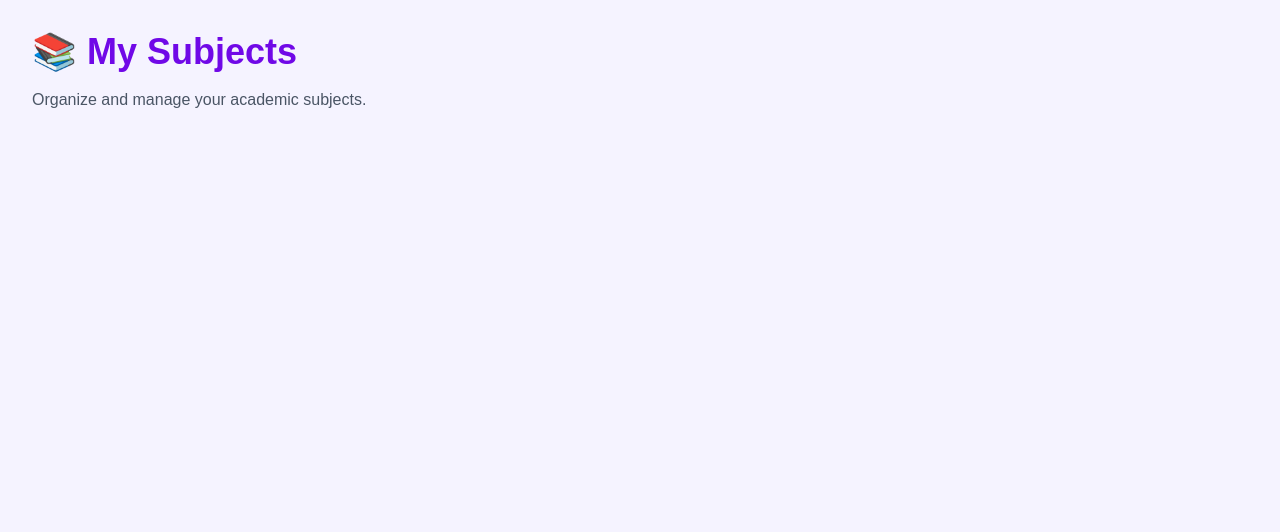
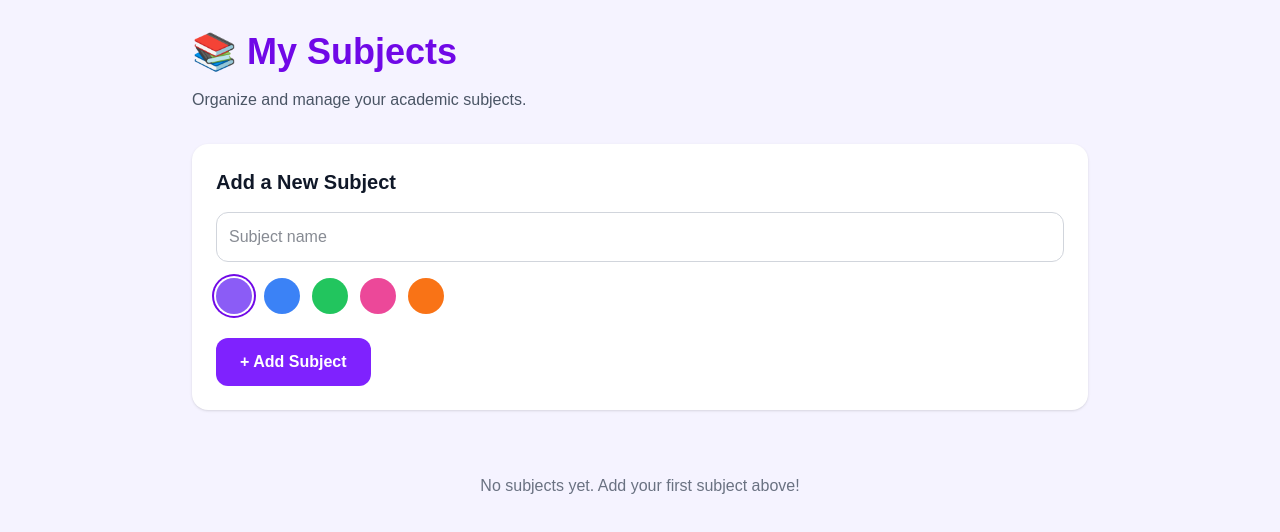
Before and after one commit to Lauralemassova/studyflow, a Next.js app: page /subjects in a window 1280 px wide. Shown: the top 532 px of the page. Built offline with nearby package versions, Linux system fonts and the light colour scheme.

Commit message:
Add subject management

```diff
--- a/src/app/subjects/page.tsx
+++ b/src/app/subjects/page.tsx
@@ -1,13 +1,153 @@
+
+"use client";
+
+import { useEffect, useState } from "react";
+
+type Subject = {
+  id: string;
+  name: string;
+  color: string;
+};
+
+const colors = [
+  { name: "Purple", value: "#8b5cf6" },
+  { name: "Blue", value: "#3b82f6" },
+  { name: "Green", value: "#22c55e" },
+  { name: "Pink", value: "#ec4899" },
+  { name: "Orange", value: "#f97316" },
+];
 
 export default function SubjectsPage() {
+  const [subjects, setSubjects] = useState<Subject[]>([]);
+  const [name, setName] = useState("");
+  const [color, setColor] = useState(colors[0].value);
+  const [loaded, setLoaded] = useState(false);
+
+  useEffect(() => {
+    try {
+      const saved = localStorage.getItem("studyflow-subjects");
+      if (saved) setSubjects(JSON.parse(saved));
+    } catch {
+      console.error("Could not load subjects");
+    }
+    setLoaded(true);
+  }, []);
+
+  useEffect(() => {
+    if (loaded) {
+      localStorage.setItem(
+        "studyflow-subjects",
+        JSON.stringify(subjects)
+      );
+    }
+  }, [subjects, loaded]);
+
+  function addSubject(e: React.FormEvent<HTMLFormElement>) {
+    e.preventDefault();
+
+    if (!name.trim()) return;
+
+    setSubjects([
+      ...subjects,
+      {
+        id: crypto.randomUUID(),
+        name: name.trim(),
+        color,
+      },
+    ]);
+
+    setName("");
+  }
+
+  function deleteSubject(id: string) {
+    setSubjects(subjects.filter((subject) => subject.id !== id));
+  }
+
   return (
     <main className="min-h-screen bg-violet-50 p-8">
+      <div className="mx-auto max-w-4xl">
         <h1 className="text-4xl font-bold text-violet-700">
           📚 My Subjects
         </h1>
+
         <p className="mt-4 text-gray-600">
           Organize and manage your academic subjects.
         </p>
+
+        <form
+          onSubmit={addSubject}
+          className="mt-8 rounded-2xl bg-white p-6 shadow-sm"
+        >
+          <h2 className="text-xl font-semibold text-gray-900">
+            Add a New Subject
+          </h2>
+
+          <input
+            value={name}
+            onChange={(e) => setName(e.target.value)}
+            placeholder="Subject name"
+            maxLength={80}
+            className="mt-4 w-full rounded-xl border border-gray-300 p-3 text-gray-900"
+          />
+
+          <div className="mt-4 flex flex-wrap gap-3">
+            {colors.map((option) => (
+              <button
+                key={option.value}
+                type="button"
+                onClick={() => setColor(option.value)}
+                aria-label={option.name}
+                aria-pressed={color === option.value}
+                className={`h-9 w-9 rounded-full ${
+                  color === option.value
+                    ? "ring-2 ring-violet-700 ring-offset-2"
+                    : ""
+                }`}
+                style={{ backgroundColor: option.value }}
+              />
+            ))}
+          </div>
+
+          <button
+            type="submit"
+            className="mt-6 rounded-xl bg-violet-600 px-6 py-3 font-semibold text-white hover:bg-violet-700"
+          >
+            + Add Subject
+          </button>
+        </form>
+
+        <div className="mt-8 grid gap-4 sm:grid-cols-2">
+          {subjects.map((subject) => (
+            <div
+              key={subject.id}
+              className="flex items-center justify-between rounded-2xl bg-white p-5 shadow-sm"
+            >
+              <div className="flex items-center gap-3">
+                <span
+                  className="h-4 w-4 rounded-full"
+                  style={{ backgroundColor: subject.color }}
+                />
+                <span className="font-semibold text-gray-900">
+                  {subject.name}
+                </span>
+              </div>
+
+              <button
+                onClick={() => deleteSubject(subject.id)}
+                className="rounded-lg px-3 py-2 text-red-500 hover:bg-red-50"
+              >
+                Delete
+              </button>
+            </div>
+          ))}
+        </div>
+
+        {loaded && subjects.length === 0 && (
+          <p className="mt-8 text-center text-gray-500">
+            No subjects yet. Add your first subject above!
+          </p>
+        )}
+      </div>
     </main>
   );
 }
```
Lines whose indentation alone changed are shown as unchanged.
